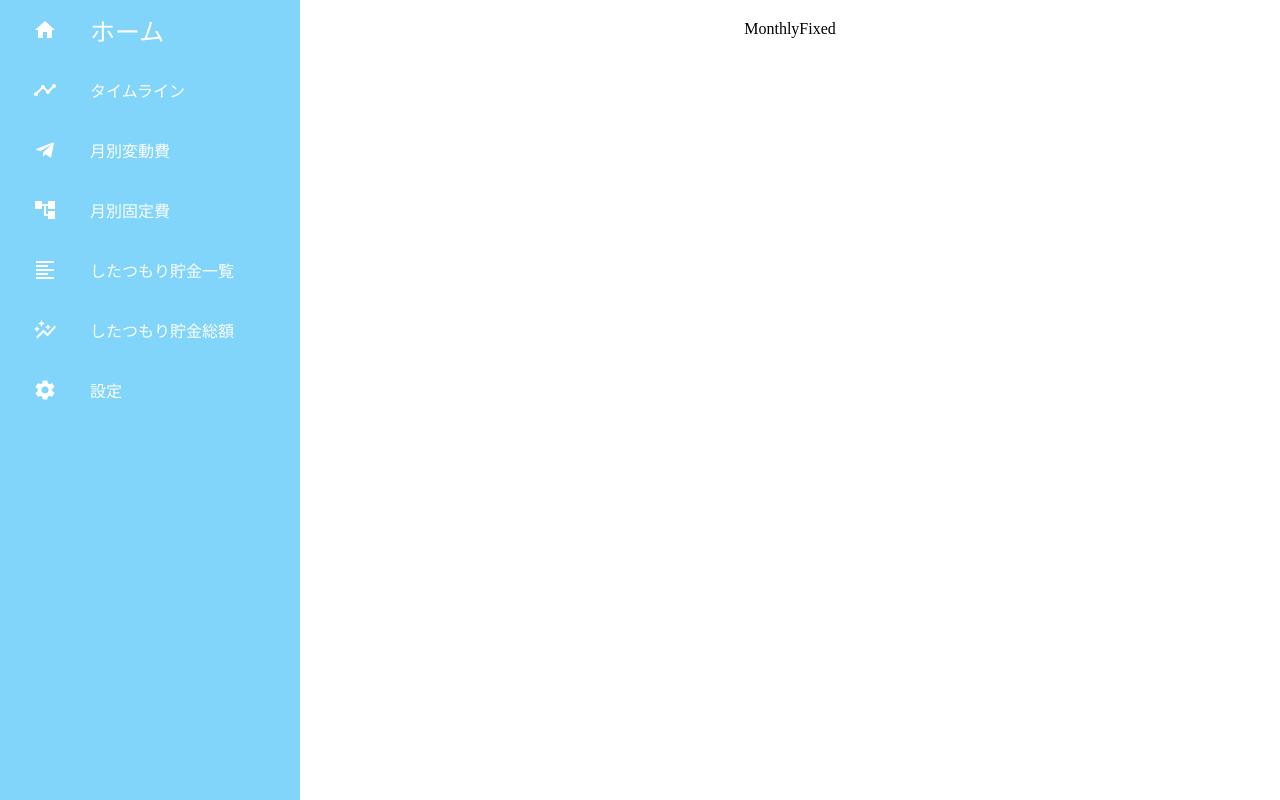
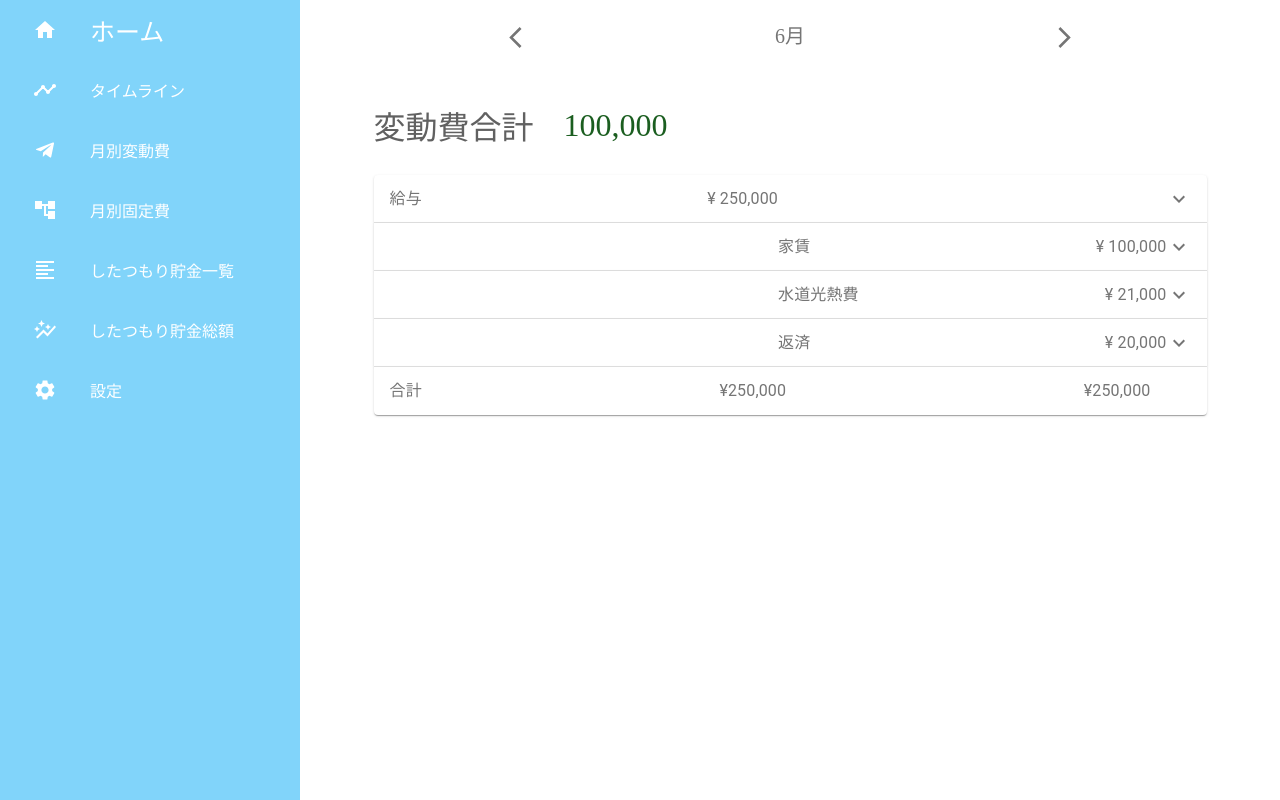
Before and after one commit to yusuke-rakus/MoneyHook, a React (Create React App) app in the folder moneylog-ui/: page /monthlyFixed in a window 1280 px wide. Built offline with nearby package versions, Linux system fonts and the light colour scheme.

Commit message:
月別固定費画面作成

```diff
--- /dev/null
+++ b/moneylog-ui/src/components/FixedCategoryGroup.jsx
@@ -0,0 +1,82 @@
+import React from "react";
+import Accordion from "@mui/material/Accordion";
+import AccordionSummary from "@mui/material/AccordionSummary";
+import AccordionDetails from "@mui/material/AccordionDetails";
+import Typography from "@mui/material/Typography";
+import ExpandMoreIcon from "@mui/icons-material/ExpandMore";
+import "./components_CSS/FixedCategoryGroup.css";
+
+const FixedCategoryGroup = (props) => {
+  const { fixedCategoryData } = props;
+
+  return (
+    <>
+      {fixedCategoryData.map((data) => {
+        return (
+          <>
+            <Accordion>
+              <AccordionSummary
+                expandIcon={<ExpandMoreIcon />}
+                aria-controls="panel1a-content"
+                id="panel1a-header"
+              >
+                <Typography
+                  className={
+                    data.categoryAmount > 0
+                      ? "fixedIncomeCategoryGroup"
+                      : "fixedSpendingCategoryGroup"
+                  }
+                >
+                  <div
+                    className={
+                      data.categoryAmount > 0
+                        ? "fixedIncomeCategoryData"
+                        : "fixedSpendingCategoryData"
+                    }
+                  >
+                    <span>{data.categoryName}</span>
+                    <span>
+                      {"¥ " + Math.abs(data.categoryAmount).toLocaleString()}
+                    </span>
+                  </div>
+                </Typography>
+              </AccordionSummary>
+              {data.fixedTransactionData.map((transactionData) => {
+                return (
+                  <>
+                    <AccordionDetails>
+                      <Typography
+                        className={
+                          data.categoryAmount > 0
+                            ? "fixedIncomeTransactionGroup"
+                            : "fixedSpendingTransactionGroup"
+                        }
+                      >
+                        <div
+                          className={
+                            data.categoryAmount > 0
+                              ? "fixedIncomeTransactionData"
+                              : "fixedSpendingTransactionData"
+                          }
+                        >
+                          <span>{transactionData.transactionName}</span>
+                          <span>
+                            {"¥ " +
+                              Math.abs(
+                                transactionData.transactionAmount
+                              ).toLocaleString()}
+                          </span>
+                        </div>
+                      </Typography>
+                    </AccordionDetails>
+                  </>
+                );
+              })}
+            </Accordion>
+          </>
+        );
+      })}
+    </>
+  );
+};
+export default FixedCategoryGroup;
--- /dev/null
+++ b/moneylog-ui/src/components/components_CSS/FixedCategoryGroup.css
@@ -0,0 +1,51 @@
+/* 固定収入時のレイアウト */
+.fixedIncomeCategoryGroup {
+  width: 100%;
+  display: flex;
+  justify-content: flex-start;
+}
+
+.fixedIncomeCategoryData {
+  width: 50%;
+  display: flex;
+  justify-content: space-between;
+}
+
+.fixedIncomeTransactionGroup {
+  width: 97%;
+  display: flex;
+  justify-content: flex-start;
+  margin-right: 0;
+  margin-left: auto;
+}
+
+.fixedIncomeTransactionData {
+  width: 45%;
+  display: flex;
+  justify-content: space-between;
+}
+
+/* 固定支出時のレイアウト */
+.fixedSpendingCategoryGroup {
+  width: 100%;
+  display: flex;
+  justify-content: flex-end;
+}
+
+.fixedSpendingCategoryData {
+  width: 50%;
+  display: flex;
+  justify-content: space-between;
+}
+
+.fixedSpendingTransactionGroup {
+  width: 95%;
+  display: flex;
+  justify-content: flex-end;
+}
+
+.fixedSpendingTransactionData {
+  width: 45%;
+  display: flex;
+  justify-content: space-between;
+}
--- a/moneylog-ui/src/page/MonthlyFixed.jsx
+++ b/moneylog-ui/src/page/MonthlyFixed.jsx
@@ -1,9 +1,108 @@
 import React from "react";
+import ArrowBackIosNewIcon from "@mui/icons-material/ArrowBackIosNew";
+import ArrowForwardIosIcon from "@mui/icons-material/ArrowForwardIos";
+import "./page_CSS/MonthlyFixed.css";
+import FixedCategoryGroup from "../components/FixedCategoryGroup";
+import Accordion from "@mui/material/Accordion";
+import AccordionSummary from "@mui/material/AccordionSummary";
+import AccordionDetails from "@mui/material/AccordionDetails";
+import Typography from "@mui/material/Typography";
+import ExpandMoreIcon from "@mui/icons-material/ExpandMore";
 
 const MonthlyFixed = () => {
+  const monthlyTotalFixed = 100000;
+
+  const totalFixedIncome = 250000;
+  const fixedIncomeCategoryData = [
+    {
+      categoryName: "給与",
+      categoryAmount: 250000,
+      fixedTransactionData: [
+        {
+          transactionName: "会社給与",
+          transactionAmount: 200000,
+        },
+        {
+          transactionName: "副業収入",
+          transactionAmount: 50000,
+        },
+      ],
+    },
+  ];
+
+  const totalFixedSpending = 250000;
+  const fixedSpendingCategoryData = [
+    {
+      categoryName: "家賃",
+      categoryAmount: -100000,
+      fixedTransactionData: [
+        {
+          transactionName: "電気代",
+          transactionAmount: -100000,
+        },
+      ],
+    },
+    {
+      categoryName: "水道光熱費",
+      categoryAmount: -21000,
+      fixedTransactionData: [
+        {
+          transactionName: "電気代",
+          transactionAmount: -10000,
+        },
+        {
+          transactionName: "ガス代",
+          transactionAmount: -10000,
+        },
+        {
+          transactionName: "水道代",
+          transactionAmount: -1000,
+        },
+      ],
+    },
+    {
+      categoryName: "返済",
+      categoryAmount: -20000,
+      fixedTransactionData: [
+        {
+          transactionName: "奨学金",
+          transactionAmount: -20000,
+        },
+      ],
+    },
+  ];
+
   return (
     <div className="container">
-      <p>MonthlyFixed</p>
+      {/* 月 */}
+      <div className="month">
+        <ArrowBackIosNewIcon fontSize="large" className="switchMonthButton" />
+        <span>6月</span>
+        <ArrowForwardIosIcon fontSize="large" className="switchMonthButton" />
+      </div>
+
+      {/* 変動費合計 */}
+      <div className="monthlyFixedTitleArea">
+        <span>変動費合計</span>
+        <span>{monthlyTotalFixed.toLocaleString()}</span>
+      </div>
+
+      {/* 固定費データ */}
+      <div className="fixedDataArea">
+        <FixedCategoryGroup fixedCategoryData={fixedIncomeCategoryData} />
+        <FixedCategoryGroup fixedCategoryData={fixedSpendingCategoryData} />
+        <Accordion>
+          <AccordionSummary>
+            <Typography className="totalValueArea">
+              <div className="totalValue">
+                <span>合計</span>
+                <span>{"¥" + Math.abs(totalFixedIncome).toLocaleString()}</span>
+                <span>{"¥" + Math.abs(totalFixedIncome).toLocaleString()}</span>
+              </div>
+            </Typography>
+          </AccordionSummary>
+        </Accordion>
+      </div>
     </div>
   );
 };
--- a/moneylog-ui/src/page/page_CSS/MonthlyFixed.css
+++ b/moneylog-ui/src/page/page_CSS/MonthlyFixed.css
@@ -0,0 +1,57 @@
+/* 月 */
+.month {
+  height: fit-content;
+  width: 70%;
+  display: flex;
+  justify-content: space-between;
+  color: #757575;
+  font-size: 20px;
+  padding-bottom: 20px;
+}
+
+.switchMonthButton {
+  border-radius: 10px;
+  padding: 5px;
+  transition: 0.25s;
+  cursor: pointer;
+  width: 50px;
+}
+
+.switchMonthButton:hover {
+  background-color: #eceff1;
+  transform: scale(130%);
+  transition: 0.25s;
+}
+
+/* 変動費合計 */
+.monthlyFixedTitleArea {
+  width: 100%;
+  height: 100px;
+  align-items: center;
+  display: flex;
+  font-size: 32px;
+}
+
+.monthlyFixedTitleArea :first-child {
+  margin-right: 30px;
+  color: #616161;
+}
+
+.monthlyFixedTitleArea :last-child {
+  color: #1b5e20;
+}
+
+/* 固定費データ */
+.fixedDataArea {
+  width: 100%;
+}
+
+/* 合計値 */
+.totalValueArea {
+  width: 95%;
+}
+
+.totalValue {
+  display: flex;
+  justify-content: space-between;
+}
```
